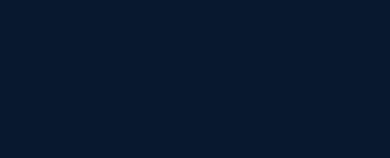
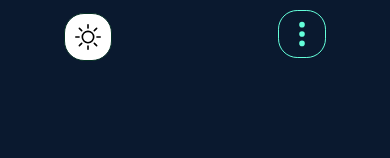
Before and after one commit to srvraj311/srvraj311, a Next.js app: page / in a window 390 px wide. Shown: the top 158 px of the page. Built offline with nearby package versions, Linux system fonts and the light colour scheme.

Commit message:
Added dark mode and responsive ui

```diff
--- a/src/app/App.css
+++ b/src/app/App.css
@@ -1,5 +1,5 @@
 body {
-  background: linear-gradient(#0a192f , #0a192f) repeat;
+  background: linear-gradient(#0a192f, #0a192f) repeat;
   color: white;
 }
 
@@ -14,38 +14,36 @@
   width: 100%;
   display: flex;
   flex-direction: column;
-  justify-content: center
+  justify-content: center;
 }
 
 .nav {
   position: fixed;
   display: flex;
   flex-direction: column;
-  justify-content: space-around;
+  justify-content: center;
   top: -60px;
   left: 0px;
   height: 94vh;
   max-height: 100vh;
-  width: 60%;
-  max-width: 100px ;
+  background-color: #0a192f;
 }
-.nav a {
+.nav .link {
   color: #64ffda;
-  padding: auto;
-  width: 100%;
+  margin: 56px 20px;
+  padding: 0 10px;
   transition: 0.2s ease-in-out all;
   border-radius: 20px;
   height: 26px;
-  display: inline-table;
   align-items: center;
   text-align: center;
   transform: rotate(-90deg);
 }
-.nav a selected {
-  color: var(--color)
+.nav .link .selected {
+  color: var(--color);
 }
-.nav a:hover {
-  color : var(--color);
+.nav .link:hover {
+  color: var(--color);
   opacity: 1;
   box-shadow: 3px 3px transparent, -1em 0 8em #64ffda;
   background-color: #64ffda;
@@ -58,7 +56,7 @@
   background-color: white;
 }
 .sun:hover {
-  color : var(--color);
+  color: var(--color);
   opacity: 1;
   box-shadow: 3px 3px transparent, -1em 0 8em #64ffda;
   background-color: var(--color);
@@ -73,3 +71,132 @@
 .nav a {
   scroll-margin-top: 8rem;
 }
+
+
+.toggle {
+  height: 44px !important;
+  width: 44px !important;
+  border-radius: 50%;
+  position: relative;
+  left: 1.9rem;
+  top: 3rem;
+}
+.toggle:hover {
+  height: 44px !important;
+  width: 44px !important;
+  padding: 0;
+  opacity: 1;
+  border-radius: 50%;
+}
+.navbar {
+  display: none;
+}
+
+
+@media only screen and (max-width: 1180px) {
+  .nav {
+    left: 0px;
+    top: 0px;
+    height: 60px;
+    margin: 5px 10px;
+    padding: 0px;
+    width: 100%;
+    display: flex;
+    flex-direction: row;
+    justify-content: space-evenly;
+  }
+
+  .nav .link {
+    font-size: 0.8rem;
+    display: flex;
+    align-items: center;
+    margin: auto;
+    transform: rotate(0deg);
+  }
+
+  .sun {
+    left: '0px' !important;
+    bottom: '8rem' !important;
+  }
+  .toggle {
+    height: 44px !important;
+    width: 44px !important;
+    border-radius: 50%;
+    position: relative;
+    left: 1.9rem;
+    top: 0.2rem;
+
+  }
+  .topbar {
+    position: fixed;
+    top: 0;
+    display: flex;
+    width: 100%;
+    flex-direction: row;
+    justify-content: space-between;
+    padding: 10px 24px;
+    background: linear-gradient(#0a192f, #0a192f) repeat;
+  }
+  .topbar .link {
+    margin: 0px 10px;
+    color: var(--color);
+    font-size: 0.8rem;
+    height: 48px;
+    width: 48px;
+  }
+  .menu {
+    height: 48px !important;
+    width: 48px !important;
+    color: #64ffda;
+    border: 1px solid #64ffda;
+    border-radius: 40%;
+    display: flex;
+    align-items: center;
+    justify-content: center;
+    font-size: 1.5rem;
+    margin-right: 40px !important;
+    transition: 0.2s ease-in-out all;
+  }
+  .menu:hover {
+    height: 48px !important;
+    width: 48px !important;
+    padding: 0;
+    opacity: 1;
+    border-radius: 40%;
+    background-color: #64ffda;
+    color: #0a192f !important;
+  }
+  .nav {
+    display: none;
+  }
+  .navbar {
+    position: fixed;
+    top: 0px;
+    left: 0px;
+    margin-top: 68px;
+    display: flex;
+    height: 95vh;
+    width: 100vw;
+    padding: 20px 25px;
+    background-color: var(--light-bg);
+    z-index: 99;
+    flex-direction: column;
+    justify-content: center;
+    align-items: center;
+  }
+
+  .navbar .link{
+    font-size: 1rem;
+    color: var(--color);
+    margin: 10px 0px;
+    padding: 10px 0;
+    width: 200px;
+    text-align: center;
+    border: 1px solid var(--color);
+    box-shadow: var(--shadow-small);
+  }
+  .three_dots:hover {
+    color: #0a192f !important;
+  }
+
+}
--- a/src/app/DarkModeToggle.tsx
+++ b/src/app/DarkModeToggle.tsx
@@ -29,7 +29,6 @@
     document.documentElement.style.setProperty('--color-secondary', isDarkMode ? '#e7e7e7' : '#515151');
     document.documentElement.style.setProperty('--light-bg', isDarkMode ? '#fbfbfb' : '#112240');
     document.documentElement.style.setProperty('--lightest-bg', isDarkMode ? '#b1b1b1' : '#233554');
-
   };
 
   return (
@@ -37,12 +36,13 @@
       <Sun className='sun' style={
         {
         color: isDarkMode ? 'var(--color)' : 'black',
-        backgroundColor: isDarkMode ? 'var(--light-bg)' : 'var(--lightest-bg)',
+        backgroundColor: isDarkMode ? 'var(--light-bg)' : 'white',
+        transition: '0.2s ease-in-out all',
+        transform: isDarkMode ? 'rotate(180deg)' : 'rotate(0deg)',
         fontSize: '35px',
-        position: 'fixed',
-        width: '60px',
-        right: isDarkMode ? '-30px' : '50px',
-        top: '-4px'
+        width: '48px',
+        height: '48px',
+        border: '1px solid var(--color)'
         }} />
     </button>
   );
--- a/src/app/Footer/Footer.css
+++ b/src/app/Footer/Footer.css
@@ -9,7 +9,7 @@
     margin-bottom: 20px;
 }
 
-@media only screen and (max-width: 600px) {
+@media only screen and (max-width: 1180px) {
     #contact .skills_container {
         flex-direction: column;
     }
--- a/src/app/Greeting/greetings.css
+++ b/src/app/Greeting/greetings.css
@@ -16,7 +16,7 @@
 }
 
 
-@media only screen and (max-width: 600px) {
+@media only screen and (max-width: 1180px) {
     .greeting {
         font-size: 1.0rem;
         text-align: center;
--- a/src/app/Navigation.tsx
+++ b/src/app/Navigation.tsx
@@ -1,17 +1,100 @@
-import React from 'react'
-import DarkModeToggle from './DarkModeToggle'
+"use client";
+import React, { useState } from "react";
+import DarkModeToggle from "./DarkModeToggle";
+import { ThreeDotsVertical } from "react-bootstrap-icons";
 
 function Navigation() {
+  const [nav, setNav] = useState(false);
   return (
-    <div className='nav'>
-     <a><DarkModeToggle /></a>
-      <a href="#home"><span>Home</span></a>
-      <a href="#skills">Skills</a>
-      <a href="#projects">Projects</a>
-      <a href="#experience">Experience</a>
-      <a href="#contact">Contact</a>
-    </div>
-  )
+    <>
+      <div className="nav">
+        <a className="link toggle">
+          <DarkModeToggle />
+        </a>
+        <a className="link" href="#home">
+          <span>Home</span>
+        </a>
+        <a className="link" href="#skills">
+          Skills
+        </a>
+        <a className="link" href="#projects">
+          Projects
+        </a>
+        <a className="link" href="#experience">
+          Experience
+        </a>
+        <a className="link" href="#contact">
+          Contact
+        </a>
+      </div>
+      <div className="topbar">
+        <a className="link toggle">
+          <DarkModeToggle />
+        </a>
+        <a
+          className="link menu"
+          style={{ transform: nav ? "rotate(90deg)" : "rotate(0deg)" }}
+          onClick={() => {
+            setNav((prev) => !prev);
+          }}
+        >
+          <ThreeDotsVertical
+            className="three_dots"
+            style={{ color: "#64ffda", width: "30px", height: "48px" }}
+          />
+        </a>
+      </div>
+      {nav && (
+        <div className="navbar">
+          <a
+            className="link"
+            onClick={() => {
+              setNav((prev) => !prev);
+            }}
+            href="#home"
+          >
+            <span>Home</span>
+          </a>
+          <a
+            className="link"
+            onClick={() => {
+              setNav((prev) => !prev);
+            }}
+            href="#skills"
+          >
+            Skills
+          </a>
+          <a
+            className="link"
+            onClick={() => {
+              setNav((prev) => !prev);
+            }}
+            href="#projects"
+          >
+            Projects
+          </a>
+          <a
+            className="link"
+            onClick={() => {
+              setNav((prev) => !prev);
+            }}
+            href="#experience"
+          >
+            Experience
+          </a>
+          <a
+            className="link"
+            onClick={() => {
+              setNav((prev) => !prev);
+            }}
+            href="#contact"
+          >
+            Contact
+          </a>
+        </div>
+      )}
+    </>
+  );
 }
 
-export default Navigation
+export default Navigation;
--- a/src/app/Profile/profile.css
+++ b/src/app/Profile/profile.css
@@ -105,7 +105,7 @@
   margin-top: 15px;
 }
 
-@media only screen and (max-width: 600px) {
+@media only screen and (max-width: 1180px) {
   .profile {
     width: 80%;
     flex-direction: column;
--- a/src/app/Projects/Projects.css
+++ b/src/app/Projects/Projects.css
@@ -163,7 +163,7 @@
 }
 
 
-@media only screen and (max-width: 600px) {
+@media only screen and (max-width: 1180px) {
     .project_card .card-small {
         width: 60%;
         min-height: 40px;
--- a/src/app/Skills/Skills.css
+++ b/src/app/Skills/Skills.css
@@ -75,7 +75,7 @@
   margin-left: 48px;
 }
 
-@media only screen and (max-width: 600px) {
+@media only screen and (max-width: 1180px) {
   .card {
     width: 80%;
     margin: 20px auto;
--- a/src/app/page.tsx
+++ b/src/app/page.tsx
@@ -17,17 +17,8 @@
     <Experiences />
     <Projects />
     <Footer />
+    <Navigation />
     </div>
-
-    // // <div className="App">
-    //   <div className="app" >
-    //     <Profile />
-    //     <Skills />
-    //     <Experiences />
-    //     <Projects />
-    //     <Footer />
-    //   </div>
-    // // </div>
   );
 }
 
```
